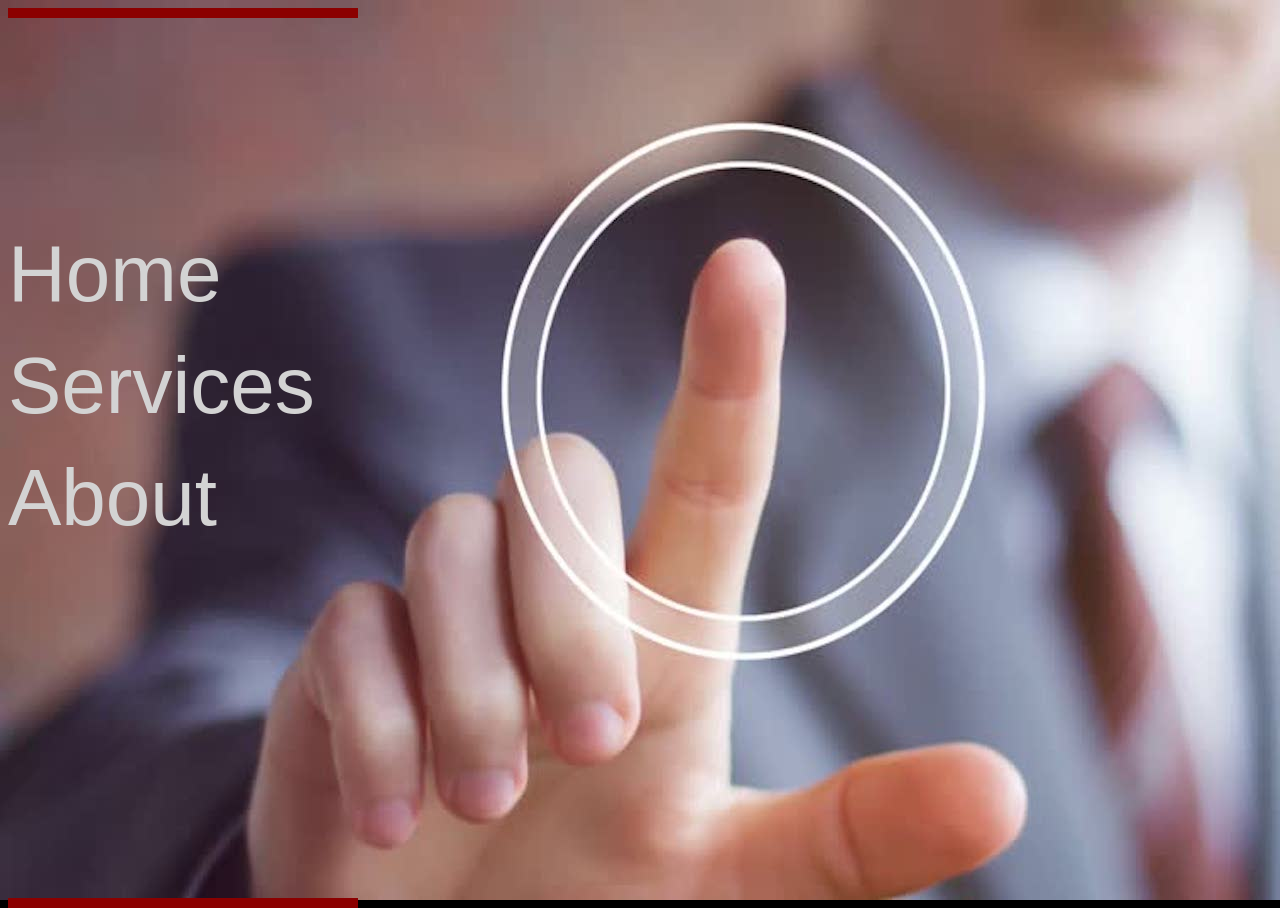
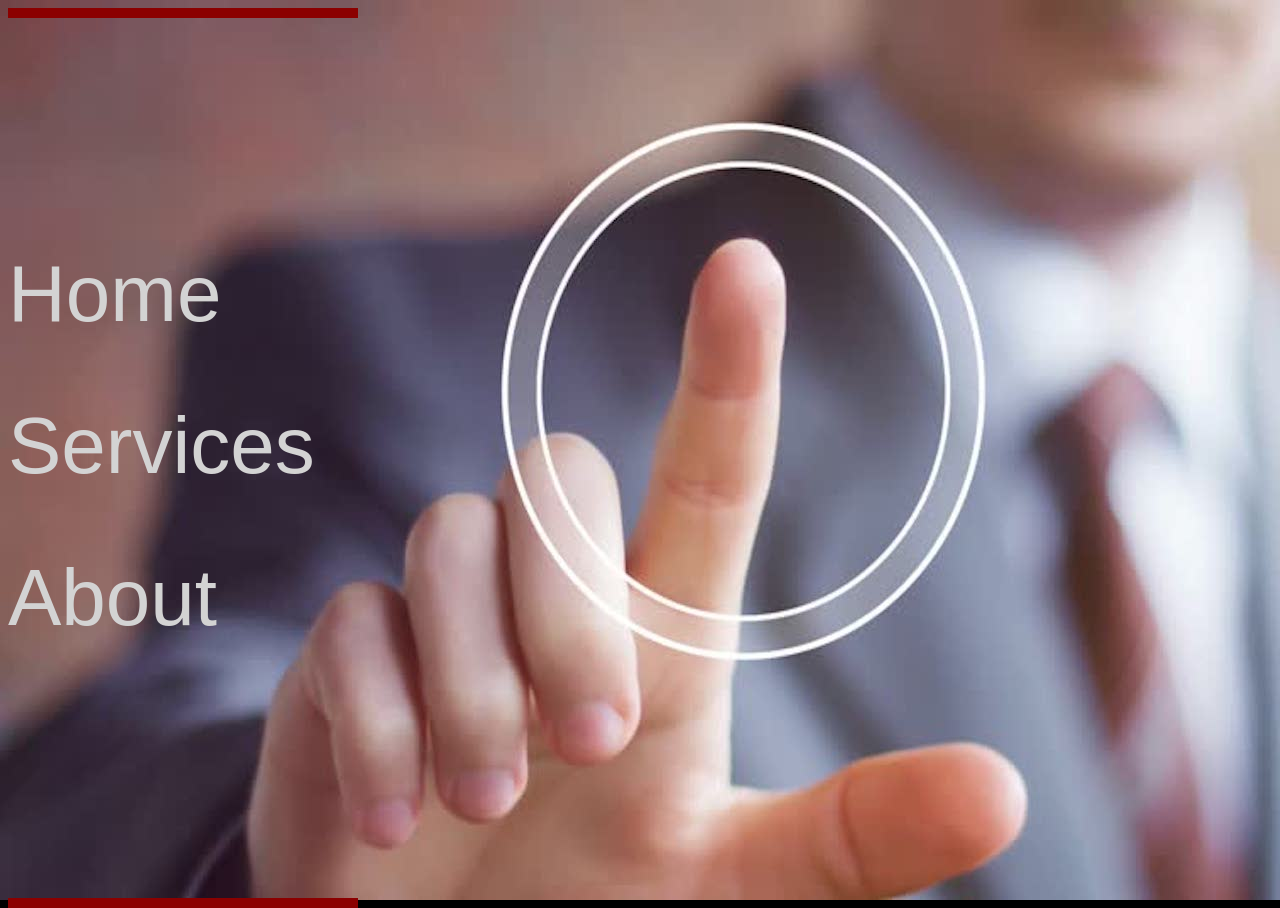
Before and after one commit to PTomas/Small-business-template-2, a plain HTML site: page index.html in a window 1280 px wide. Drawn offline with Linux system fonts and the light colour scheme.

Commit message:
Update index.html

```diff
--- a/index.html
+++ b/index.html
@@ -29,7 +29,7 @@ div.tab button {
     display: block;
     background-color: inherit;
     color: lightgray;
-    padding: 10px 0px;
+    padding: 30px 0px;
     width: 100%;
     border: none;
     outline: none;
```
